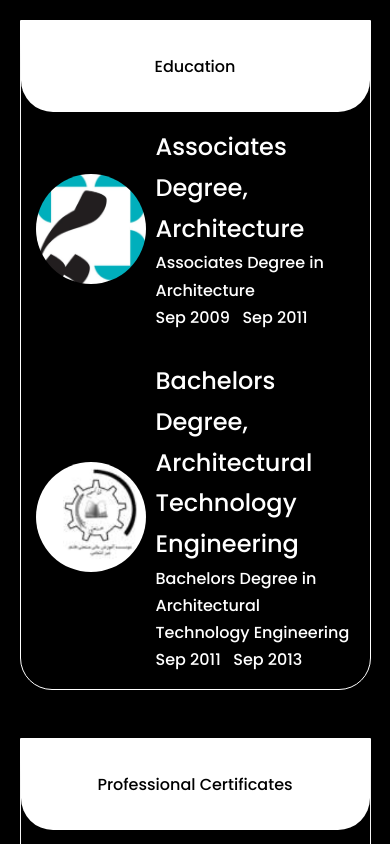
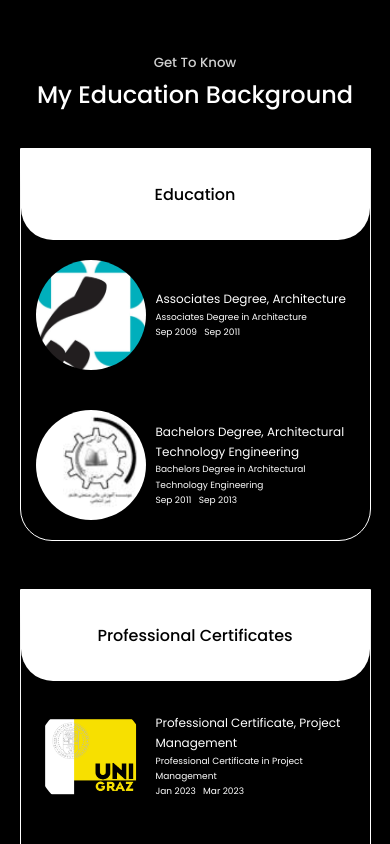
Before and after one commit to cansurer-at/can-surer-portfolio-2026, a React (Create React App) app: page / in a window 390 px wide. Shown: the part 3213-4057 px from the top of the page. Built offline with nearby package versions, Linux system fonts and the light colour scheme.

Commit message:
fix mobile

```diff
--- a/src/components/UniCard/UniCard.jsx
+++ b/src/components/UniCard/UniCard.jsx
@@ -10,11 +10,11 @@ const UniCard = ({ imgSrc, title, desc, start, end }) => {
           <img width={110} height={110} src={imgSrc} className="image-itself" alt="logo" />
         </div>
         <div className="text-wrapper">
-          <h2>{title}</h2>
-          <h4>{desc}</h4>
+          <p className="card-title">{title}</p>
+          <p className="card-desc">{desc}</p>
           <div className="date-wrapper">
-          <h4>{start}&nbsp;&nbsp;&nbsp;</h4>
-          <h4>{end}</h4>
+          <p className="card-date-start">{start}&nbsp;&nbsp;&nbsp;</p>
+          <p className="card-date-end">{end}</p>
         </div>
         </div>
 
--- a/src/components/experience/Experience.jsx
+++ b/src/components/experience/Experience.jsx
@@ -53,25 +53,28 @@ const Experience = () => {
           <h3>{t('projectManagement')}</h3>
           <div className="experience__content">
             <article className="experience__details">
-              <BsPatchCheckFill className="experience__details-icon" />
+              <BsPatchCheckFill  width={20} height={20} className="experience__details-icon" />
               <div>
                 <h4>{t('agileMethodologies')}</h4>
               </div>
             </article>
             <article className="experience__details">
-              <BsPatchCheckFill className="experience__details-icon" />
+              <BsPatchCheckFill  width={20} height={20}
+              className="experience__details-icon" />
               <div>
                 <h4>{t('technologySelection')}</h4>
               </div>
             </article>
             <article className="experience__details">
-              <BsPatchCheckFill className="experience__details-icon" />
+              <BsPatchCheckFill width={20} height={20}
+              className="experience__details-icon" />
               <div>
                 <h4>{t('projectPlanning')}</h4>
               </div>
             </article>
             <article className="experience__details">
-              <BsPatchCheckFill className="experience__details-icon" />
+              <BsPatchCheckFill width={20} height={20}
+              className="experience__details-icon" />
               <div>
                 <h4>{t('budgetManagement')}</h4>
               </div>
@@ -80,7 +83,9 @@ const Experience = () => {
             {ShowMoreProjectManagement && (
               <>
                 <article className="experience__details">
-                  <BsPatchCheckFill className="experience__details-icon" />
+                  <BsPatchCheckFill
+                  width={20} height={20}
+                  className="experience__details-icon" />
                   <div>
                     <h4>{t('stakeholderCommunication')}</h4>
                   </div>
@@ -117,25 +122,34 @@ const Experience = () => {
           <h3>{t('managementToolsTechnologies')}</h3>
           <div className="experience__content">
             <article className="experience__details">
-              <BsPatchCheckFill className="experience__details-icon" />
+              <BsPatchCheckFill
+              width={20} height={20}
+              className="experience__details-icon" />
               <div>
                 <h4>{t('asana')}</h4>
               </div>
             </article>
             <article className="experience__details">
-              <BsPatchCheckFill className="experience__details-icon" />
+              <BsPatchCheckFill
+
+              width={20} height={20}
+              className="experience__details-icon" />
               <div>
                 <h4>{t('MicrosoftExcel')}</h4>
               </div>
             </article>
             <article className="experience__details">
-              <BsPatchCheckFill className="experience__details-icon" />
+              <BsPatchCheckFill
+              width={20} height={20}
+              className="experience__details-icon" />
               <div>
                 <h4>{t('jira')}</h4>
               </div>
             </article>
             <article className="experience__details">
-              <BsPatchCheckFill className="experience__details-icon" />
+              <BsPatchCheckFill
+              width={20} height={20}
+              className="experience__details-icon" />
               <div>
                 <h4>{t('microsoftProject')}</h4>
               </div>
@@ -144,13 +158,18 @@ const Experience = () => {
             {ShowMoreTools && (
               <>
                 <article className="experience__details">
-                  <BsPatchCheckFill className="experience__details-icon" />
+                  <BsPatchCheckFill
+                  width={20} height={20}
+                   className="experience__details-icon" />
                   <div>
                     <h4>{t('office365')}</h4>
                   </div>
                 </article>
                 <article className="experience__details">
-                  <BsPatchCheckFill className="experience__details-icon" />
+                  <BsPatchCheckFill
+
+                  width={20} height={20}
+                  className="experience__details-icon" />
                   <div>
                     <h4>{t('sap')}</h4>
                   </div>
--- a/src/components/experience/experience.css
+++ b/src/components/experience/experience.css
@@ -84,6 +84,13 @@
     gap: 1rem;
   }
 
+  .experience__content {
+    display: grid;
+    grid-template-columns: 1fr;
+    row-gap: 2rem;
+  }
+
+
   .experience__container > div {
     width: 100%;
     padding: 2rem 1rem;
--- a/src/components/services/services.css
+++ b/src/components/services/services.css
@@ -85,6 +85,20 @@
   font-size: 0.9rem;
 }
 
+.card-title {
+  font-size: 20px;
+}
+
+.card-desc {
+  font-size: 15px;
+}
+
+.card-date-start {
+  font-size: 15px;
+}
+.card-date-end {
+  font-size: 15px;
+}
 /* ================ MEDIA QUERIES (MEDIUM DEVICES) ================= */
 @media screen and (max-width: 1024px) {
   .services__container {
@@ -148,6 +162,21 @@
     padding: 0 10px;
   }
 
+  .card-title {
+    font-size: 12px;
+  }
+
+  .card-desc {
+    font-size: 9px;
+  }
+
+  .card-date-start {
+    font-size: 9px;
+  }
+  .card-date-end {
+    font-size: 9px;
+  }
+
 
 
 }
```
